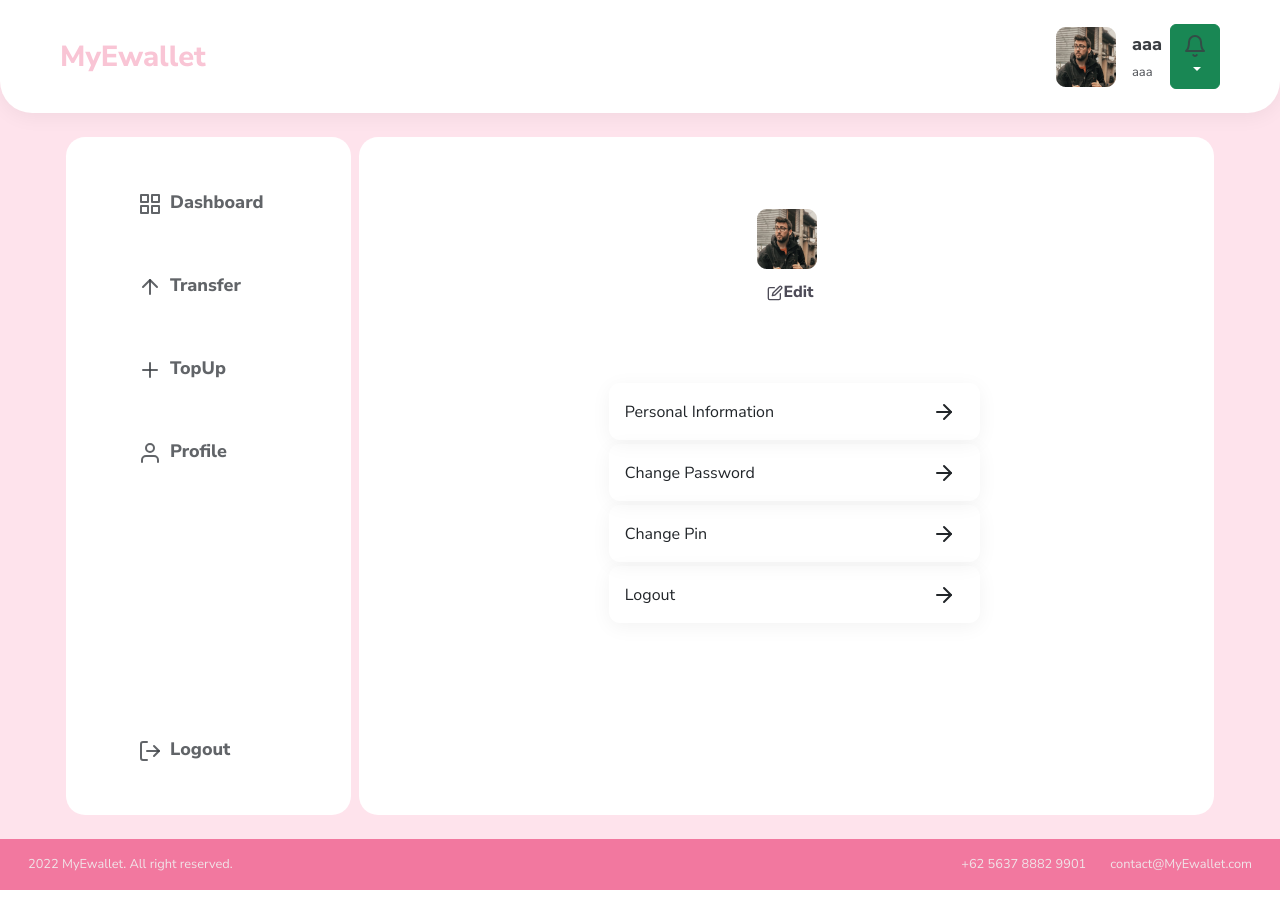
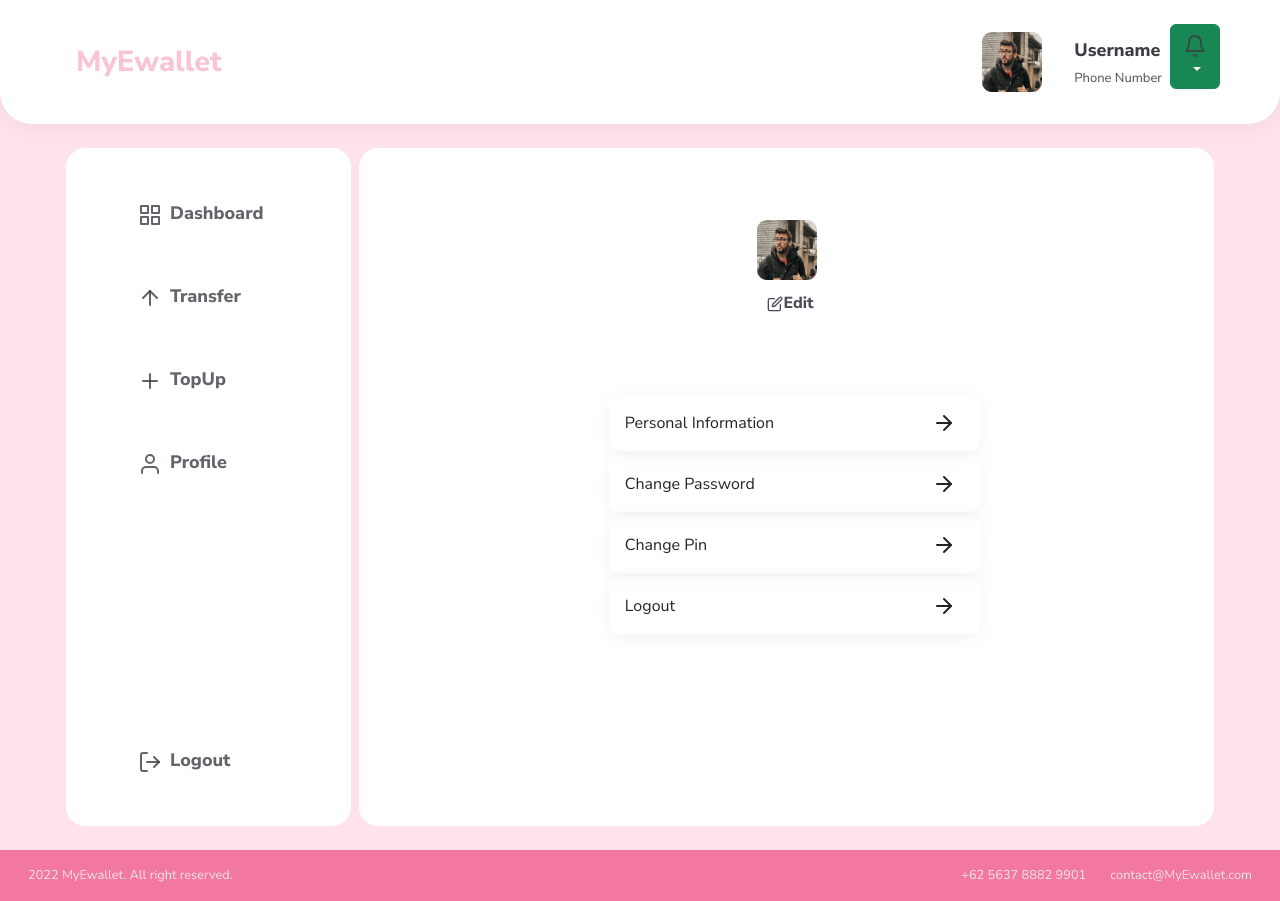
Before and after one commit to pridantaraka/React-MyEwallet, a React (Create React App) app: page /profile in a window 1280 px wide. Built offline with nearby package versions, Linux system fonts and the light colour scheme; no server answers.

Commit message:
update link and integrasi header profile

```diff
--- a/src/component/Header.js
+++ b/src/component/Header.js
@@ -9,28 +9,31 @@ import {Link} from 'react-router-dom'
 import RobertChandler from '../assets/image/users/RobertChandler.png'
 
 export default function Header() {
-    // const dispatch = useDispatch();
-    // const token = useSelector((state) => state.auth.token);
-    // const profile = useSelector((state) => state.profile.data);
+    const dispatch = useDispatch();
+    const token = useSelector((state) => state.auth.token);
+    const profile = useSelector((state) => state.profile.data);
 
-    // React.useEffect(() => {
-    //     dispatch(getProfile(token));
-    //   }, []);
-    // const addnumber = useSelector((state) => state.add.value);
+    React.useEffect(() => {
+        dispatch(getProfile(token));
+      }, []);
     return(
         <>
             <header className="bg-white h-box h-boxsh mw-100">
                 <Nav className="d-flex flex-row justify-content-between">
-                <div className="h-zwallet align-self-center ps-5 d-md-block d-none">
-                       <span>MyEwallet</span>
+                <div className="align-self-center ps-5 d-md-block d-none">
+                    <Link to='/dashboard' className='nav-link'>
+                       <span className='h-zwallet'>MyEwallet</span>
+                    </Link>
                    </div>
                     <div className="d-flex flex-row p-4 pe-md-5">
                       <div className="align-self-center px-2">
-                    <img src={RobertChandler} alt="img-profile"/>
+                        <Link to='/profile' className='nav-link'>
+                        <img src={RobertChandler} alt="img-profile"/>
+                        </Link>
                        </div>
                     <div className="d-flex flex-column align-self-center px-2">
-                        <p className="h-user mb-0">aaa</p>
-                        <p className="h-phone mb-0">aaa</p>
+                        <p className="h-user mb-0">{profile.fullname?profile.fullname: "Username"}</p>
+                        <p className="h-phone mb-0">{profile.phonenumber?profile.phonenumber: "Phone Number"}</p>
                     </div>
                         <Notif />
                 </div>
--- a/src/homepages/Dashboard.js
+++ b/src/homepages/Dashboard.js
@@ -42,12 +42,12 @@ function Dashboard() {
     const dispatch = useDispatch();
     const token = useSelector((state) => state.auth.token);
 
-    // React.useEffect (() => {
-    //     dispatch(getProfile(token));
+    React.useEffect (() => {
+        dispatch(getProfile(token));
+      }, []);
+    //   React.useEffect (() => {
+    //     dispatch(getHistory(token));
     //   }, []);
-      React.useEffect (() => {
-        dispatch(getHistory(token));
-      }, []);
     return(
         <>
         <Container className='mw-100 min-vh-100 bg-homepg'>
@@ -98,17 +98,13 @@ function Dashboard() {
                                     </div>
                                     <div className="p-2">
                                         {/* map data dinamis */}
-                                        <div>
-
-                                            {history.results?.map((o) => {
-                                                return(
-                                                <React.Fragment key={o.id_transaction}>
-                                                <Users picture={SamuelSuhi}  name={o.fullname} phone={o.phonenumber} amount={o.amount}/>
-                                                </React.Fragment>
-                                                )
-                                            })}
-
-                                        </div>
+                                        {/* {history.results?.map((o) => {
+                                            return(
+                                            <React.Fragment key={o.id_transaction}>
+                                            <Users picture={SamuelSuhi}  name={o.fullname} phone={o.phonenumber} amount={o.amount}/>
+                                            </React.Fragment>
+                                            )
+                                        })} */}
                                         {/* map data dinamis */}
                                     </div>
                                 </div>
```
